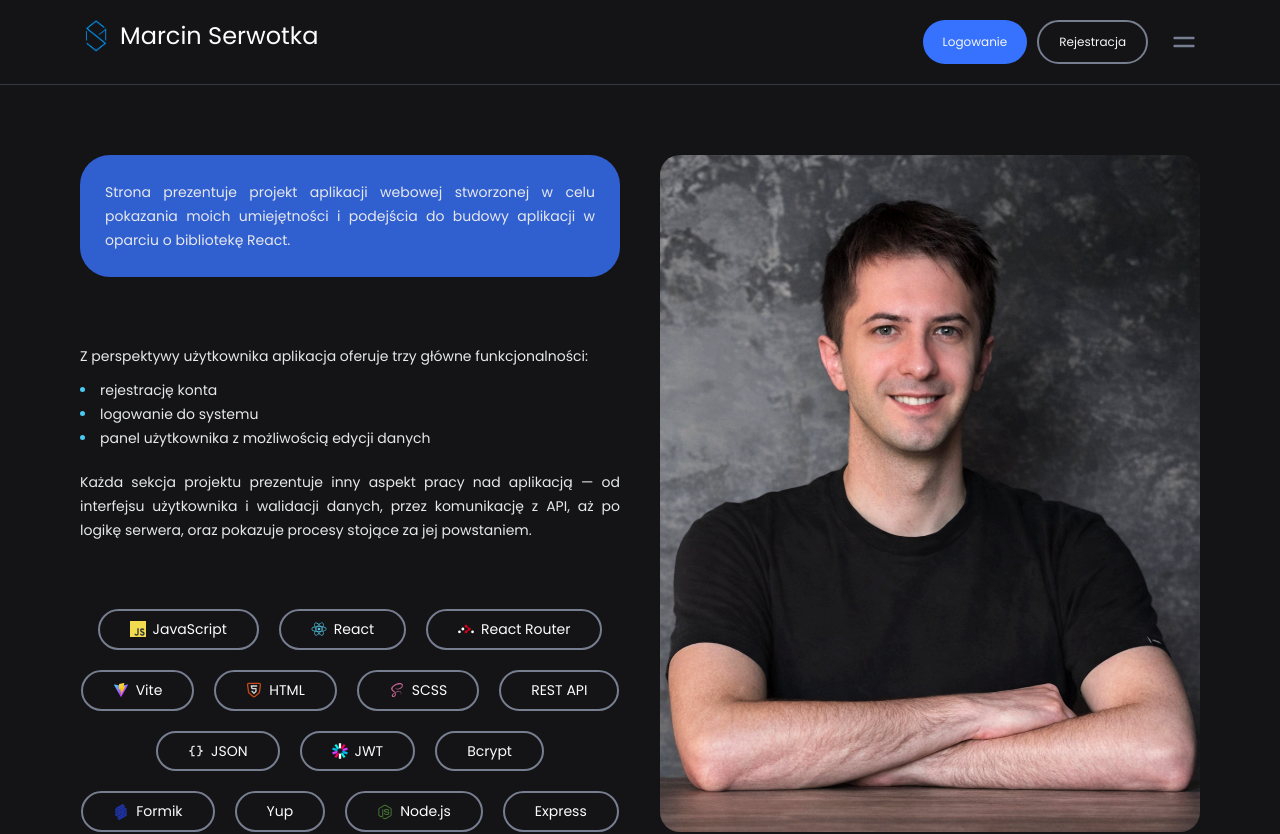
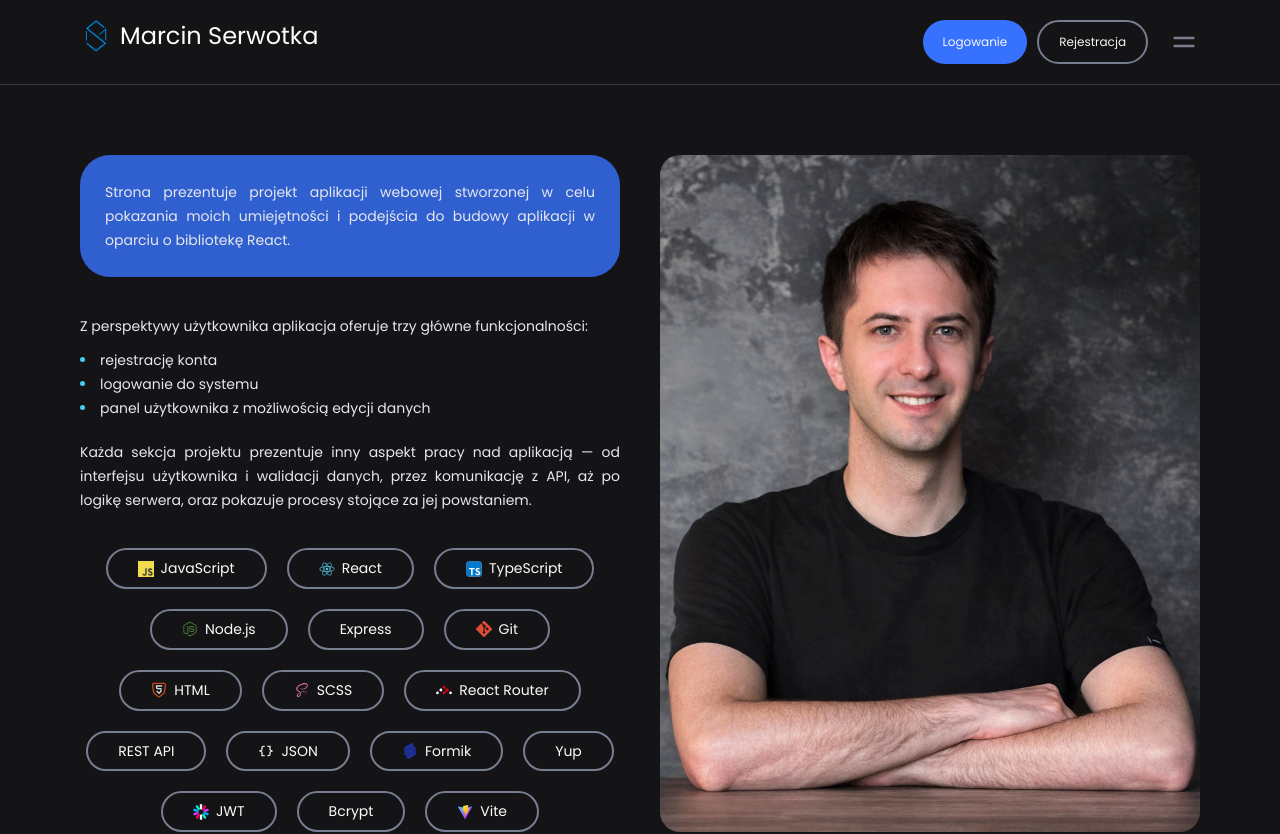
Before and after one commit to mserwo/sample-app, a React (Vite) app: page / in a window 1280 px wide. Shown: the top 834 px of the page. Built offline with nearby package versions, Linux system fonts and the light colour scheme.

Commit message:
tech stack changes

```diff
--- a/src/pages/home/Home.tsx
+++ b/src/pages/home/Home.tsx
@@ -22,6 +22,8 @@ import JsonIcon from "@/assets/icons/jsonIcon.svg?react";
 import JwtIcon from "@/assets/icons/jwtIcon.svg?react";
 import FormikIcon from "@/assets/icons/formikIcon.svg?react";
 import NodeJsIcon from "@/assets/icons/nodeJsIcon.svg?react";
+import TsIcon from "@/assets/icons/tsIcon.svg?react";
+import GitIcon from "@/assets/icons/gitIcon.svg?react";
 
 interface UserData {
   id: string;
@@ -65,18 +67,20 @@ export const Home = () => {
   const techListWithIcons: TechItem[] = [
     { text: home.hero.techList[0], Icon: JsIcon },
     { text: home.hero.techList[1], Icon: ReactIcon },
-    { text: home.hero.techList[2], Icon: ReactRouterIcon },
-    { text: home.hero.techList[3], Icon: ViteIcon },
-    { text: home.hero.techList[4], Icon: HtmlIcon },
-    { text: home.hero.techList[5], Icon: ScssIcon },
-    { text: home.hero.techList[6] },
-    { text: home.hero.techList[7], Icon: JsonIcon },
-    { text: home.hero.techList[8], Icon: JwtIcon },
+    { text: home.hero.techList[2], Icon: TsIcon },
+    { text: home.hero.techList[3], Icon: NodeJsIcon },
+    { text: home.hero.techList[4] },
+    { text: home.hero.techList[5], Icon: GitIcon },
+    { text: home.hero.techList[6], Icon: HtmlIcon },
+    { text: home.hero.techList[7], Icon: ScssIcon },
+    { text: home.hero.techList[8], Icon: ReactRouterIcon },
     { text: home.hero.techList[9] },
-    { text: home.hero.techList[10], Icon: FormikIcon },
-    { text: home.hero.techList[11] },
-    { text: home.hero.techList[12], Icon: NodeJsIcon },
-    { text: home.hero.techList[13] },
+    { text: home.hero.techList[10], Icon: JsonIcon },
+    { text: home.hero.techList[11], Icon: FormikIcon },
+    { text: home.hero.techList[12] },
+    { text: home.hero.techList[13], Icon: JwtIcon },
+    { text: home.hero.techList[14] },
+    { text: home.hero.techList[15], Icon: ViteIcon },
   ];
 
   return (
--- a/src/pages/home/home.module.scss
+++ b/src/pages/home/home.module.scss
@@ -112,22 +112,23 @@
       justify-content: center;
 
       &_text {
-        display: flex; // ikona + tekst w jednej linii
-        align-items: center; // pionowe wyśrodkowanie
+        display: flex;
+        align-items: center;
         padding: 10px 30px;
         border: 2px solid colors.$neutrals4;
+
         border-radius: 30px;
         @include typography.caption;
 
         span {
-          line-height: 1.2; // dopasowanie tekstu do wysokości ikony
+          line-height: 1.2;
         }
 
         svg {
-          display: block; // usuwa baseline offset
-          height: 16px; // wysokość ikonki
+          display: block;
+          height: 16px;
           width: auto;
-          margin-right: 7px; // odstęp od tekstu
+          margin-right: 7px;
         }
       }
     }
--- a/src/translations/english.json
+++ b/src/translations/english.json
@@ -375,18 +375,20 @@
       "techList": [
         "JavaScript",
         "React",
-        "React Router",
-        "Vite",
+        "TypeScript",
+        "Node.js",
+        "Express",
+        "Git",
         "HTML",
         "SCSS",
+        "React Router",
         "REST API",
         "JSON",
+        "Formik",
+        "Yup",
         "JWT",
         "Bcrypt",
-        "Formik",
-        "Yup",
-        "Node.js",
-        "Express"
+        "Vite"
       ]
     },
     "useCase": {
--- a/src/translations/polish.json
+++ b/src/translations/polish.json
@@ -375,18 +375,20 @@
       "techList": [
         "JavaScript",
         "React",
-        "React Router",
-        "Vite",
+        "TypeScript",
+        "Node.js",
+        "Express",
+        "Git",
         "HTML",
         "SCSS",
+        "React Router",
         "REST API",
         "JSON",
+        "Formik",
+        "Yup",
         "JWT",
         "Bcrypt",
-        "Formik",
-        "Yup",
-        "Node.js",
-        "Express"
+        "Vite"
       ]
     },
     "useCase": {
```
Also changed, not shown: src/assets/icons/gitIcon.svg (added), src/assets/icons/tsIcon.svg (added).
